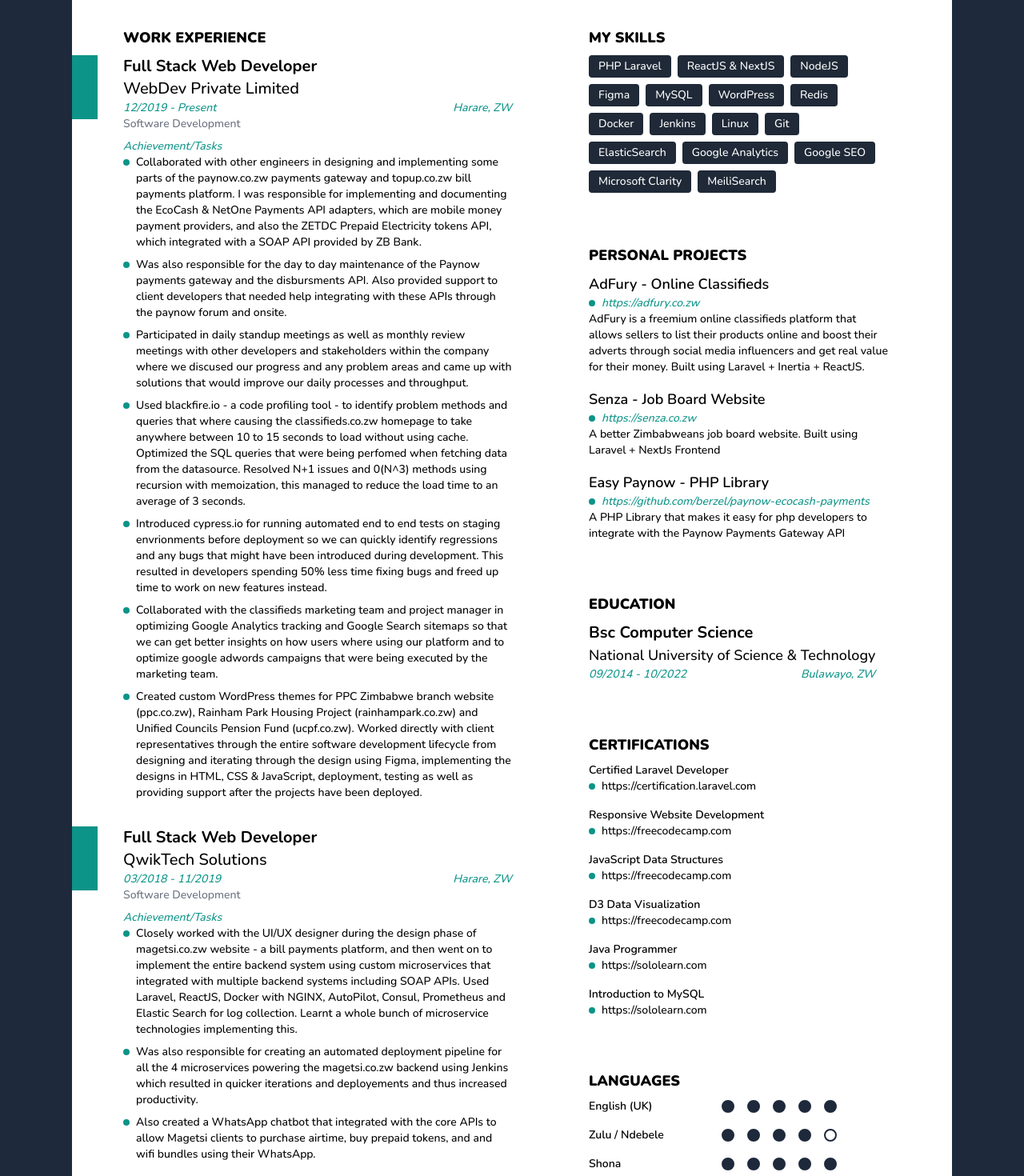
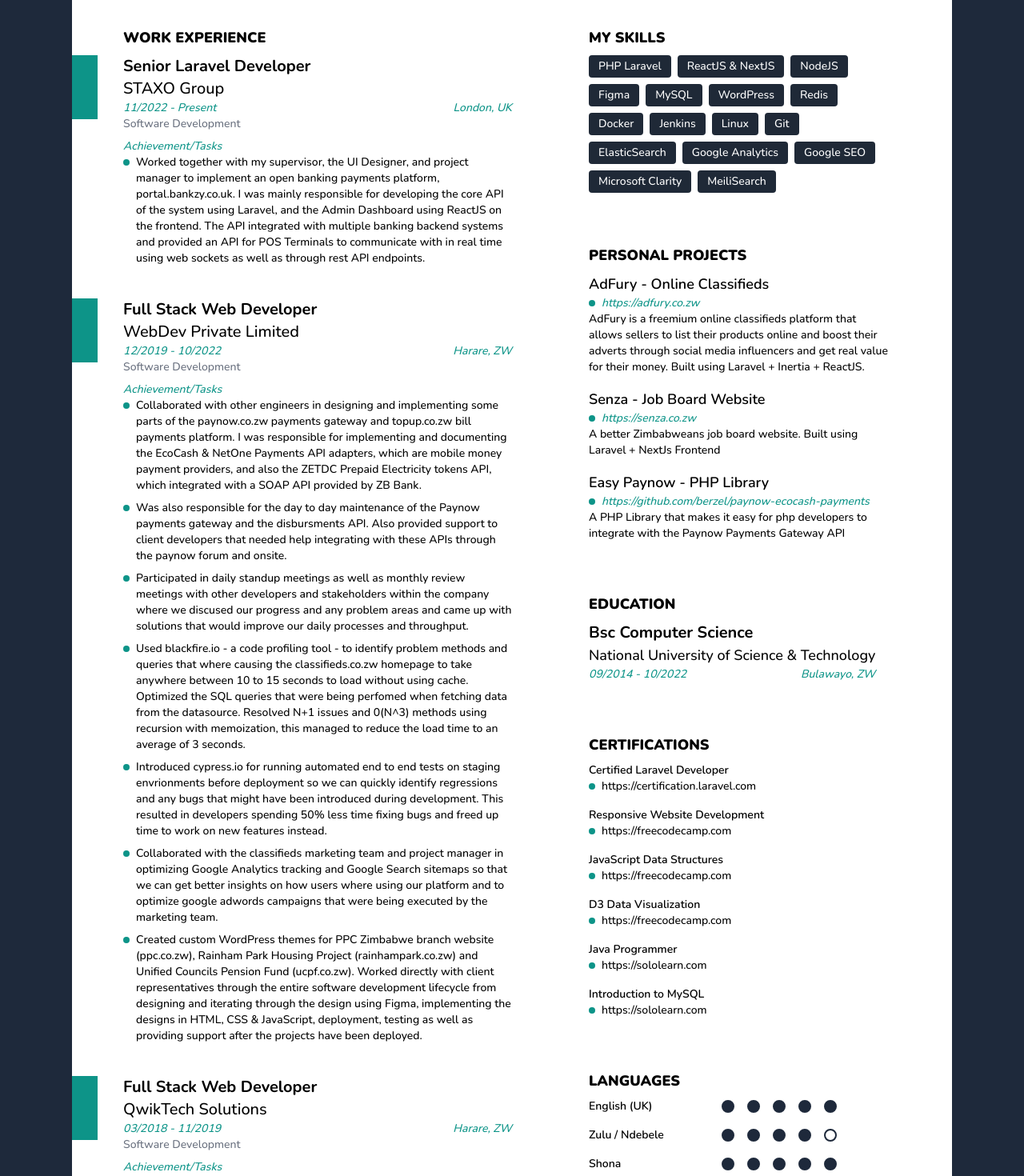
Before and after one commit to berzel/resume, a Next.js app: page / in a window 1280 px wide. Shown: the part 340-1810 px from the top of the page at 80% size. Built offline with nearby package versions, Linux system fonts and the light colour scheme.

Commit message:
Added staxo XP

```diff
--- a/pages/index.js
+++ b/pages/index.js
@@ -172,12 +172,40 @@
                 <h2 className='text-lg font-black uppercase'>Work Experience</h2>
               </div>
 
+              <div className="space-y-10">
                 <div className="flex flex-shrink-0 mt-2 before:block before:flex-shrink-0 before:h-20 before:w-8 before:bg-teal-600 before:mr-8">
+                  <div>
+                    <h2 className='text-xl font-bold'>Senior Laravel Developer</h2>
+                    <h3 className='text-xl'>STAXO Group</h3>
+                    <div className='flex justify-between w-full italic text-teal-600'>
+                      <span>11/2022 - Present</span>
+                      <span>London, UK</span>
+                    </div>
+                    <div className='text-gray-500'>
+                      Software Development
+                    </div>
+                    <div>
+                      <h4 className='mt-2 italic text-teal-600'>Achievement/Tasks</h4>
+
+                      <ul className='space-y-2'>
+                        <li className='flex before:block before:h-2 before:w-2 before:mt-[0.35rem] before:mr-2 before:bg-teal-600 before:flex-shrink-0 before:rounded-full'>
+                          <p>
+                            Worked together with my supervisor, the UI Designer, and project manager to implement an open banking payments platform, portal.bankzy.co.uk. I was mainly responsible
+                            for developing the core API of the system using Laravel, and the Admin Dashboard using ReactJS on the frontend. The API integrated with multiple banking backend systems
+                            and provided an API for POS Terminals to communicate with in real time using web sockets as well as through rest API endpoints.
+                          </p>
+                        </li>
+                      </ul>
+                    </div>
+                  </div>
+                </div>
+
+                <div className="flex flex-shrink-0 before:block before:flex-shrink-0 before:h-20 before:w-8 before:bg-teal-600 before:mr-8">
                   <div>
                     <h2 className='text-xl font-bold'>Full Stack Web Developer</h2>
                     <h3 className='text-xl'>WebDev Private Limited</h3>
                     <div className='flex justify-between w-full italic text-teal-600'>
-                    <span>12/2019 - Present</span>
+                      <span>12/2019 - 10/2022</span>
                       <span>Harare, ZW</span>
                     </div>
                     <div className='text-gray-500'>
@@ -240,7 +268,7 @@
                   </div>
                 </div>
 
-              <div className="flex flex-shrink-0 mt-8 before:block before:flex-shrink-0 before:h-20 before:w-8 before:bg-teal-600 before:mr-8">
+                <div className="flex flex-shrink-0 before:block before:flex-shrink-0 before:h-20 before:w-8 before:bg-teal-600 before:mr-8">
                   <div>
                     <h2 className='text-xl font-bold'>Full Stack Web Developer</h2>
                     <h3 className='text-xl'>QwikTech Solutions</h3>
@@ -279,7 +307,7 @@
                   </div>
                 </div>
 
-              <div className="flex flex-shrink-0 mt-8 before:block before:flex-shrink-0 before:h-20 before:w-8 before:bg-teal-600 before:mr-8">
+                <div className="flex flex-shrink-0 before:block before:flex-shrink-0 before:h-20 before:w-8 before:bg-teal-600 before:mr-8">
                   <div>
                     <h2 className='text-xl font-bold'>Backend Java Developer</h2>
                     <h3 className='text-xl'>Quatrohaus Private Limited</h3>
@@ -310,7 +338,7 @@
                     </div>
                   </div>
                 </div>
-
+              </div>
             </div>
 
             <div className='w-[50%] flex-shrink'>
```
Also changed, not shown: 1 other file (tests, documents, lock files or other folders). Lines whose indentation alone changed are shown as unchanged.
